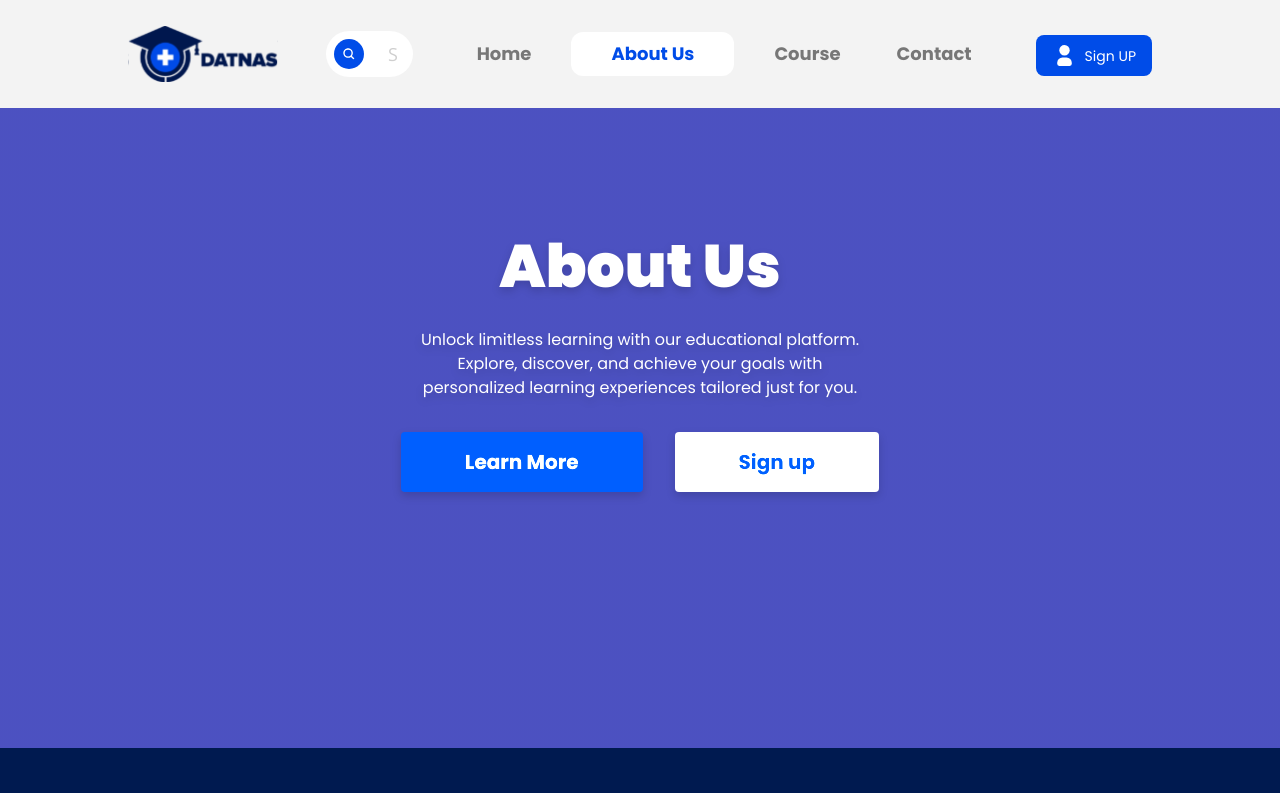
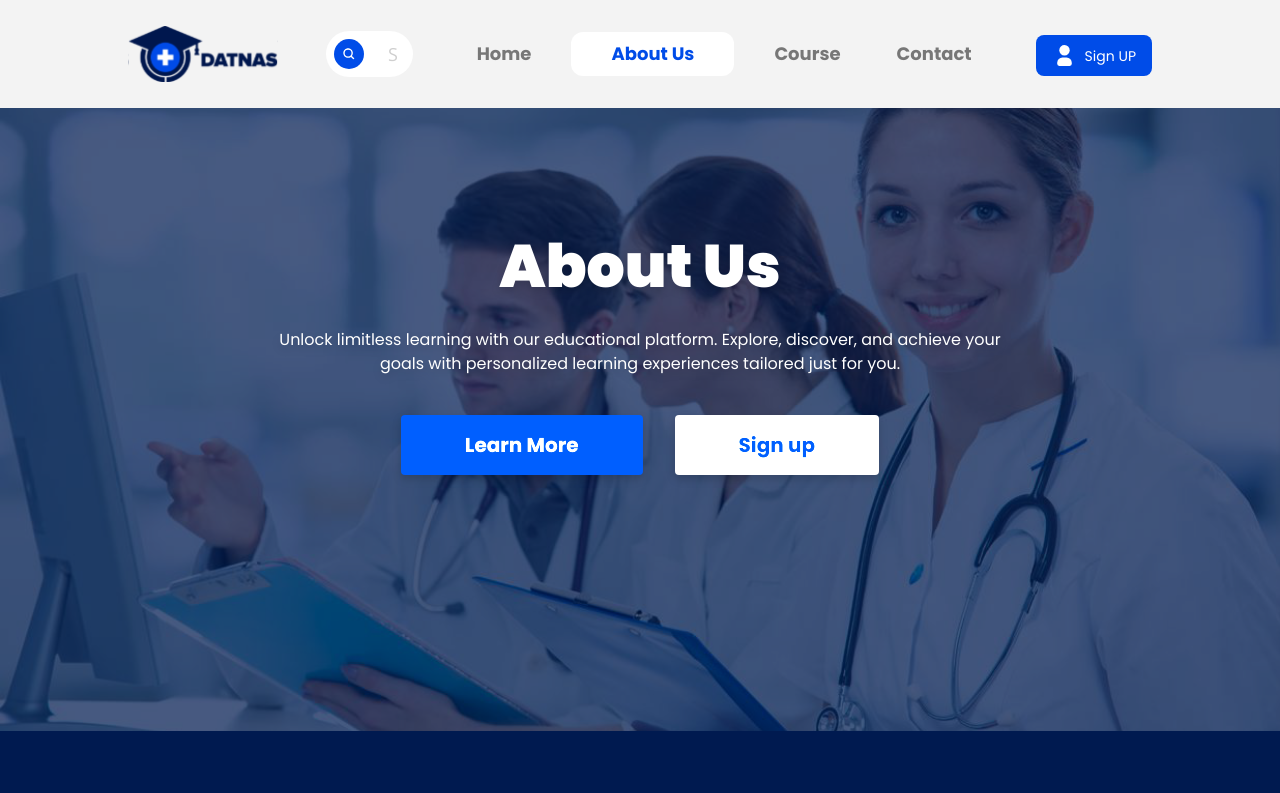
Before and after one commit to Jay-davisphem/datnas-client, a Next.js app: page /about-us in a window 1280 px wide. Shown: the top 793 px of the page. Built offline with nearby package versions, Linux system fonts and the light colour scheme.

Commit message:
fix: cross platform bg image rendering

```diff
--- a/app/globals.css
+++ b/app/globals.css
@@ -41,8 +41,3 @@ body {
     flex: 0 0 33.3333%;
   }
 }
-
-
-.tr-hero-image{
-  background-image:linear-gradient(rgba(95, 95, 221, 0.8), rgba(95, 95, 221, 0.8)), url(/hero-page-doc.svg);
-}
--- a/app/ui/body/home/AboutUsComponents.tsx
+++ b/app/ui/body/home/AboutUsComponents.tsx
@@ -1,17 +1,27 @@
-import Link from 'next/link'
-import Button from '../../Button'
+import Link from 'next/link';
+import Image from 'next/image';
+import Button from '../../Button';
 
 export default function AboutUs1() {
   return (
-    <div className="tr-hero-image bg-cover bg-no-repeat bg-center w-full relative p-6 pt-25 md:p-16 lg:p-32 pb-40 lg:pb-64 ">
-       {/* bg-[url(/hero-page-doc.svg)] opacity-50 bg-cover bg-center h-screen w-full relative z-1 p-6 pt-25 md:p-16 lg:p-32 */}
-      {/* Lighter overlay with blend mode */}
-      {/* <div className="absolute inset-0 bg-blue-500 bg-opacity-40 mix-blend-overlay z-2"></div>         */}
+    <div className="relative w-full flex flex-col items-center text-center p-6 md:p-16 lg:p-32 pb-40 lg:pb-64">
+      {/* Image Container */}
+      <div className="absolute inset-0 -z-10 overflow-hidden opacity-35">
+        <Image
+          src="/hero-page-doc.png"
+          alt="About Us"
+          layout="fill"
+          objectFit="cover"
+          objectPosition="center"
+          className="opacity-80"
+          priority
+        />
+      </div>
 
-      {/* Text content with higher contrast */}
-      <div className="text-white relative bg-transparent flex flex-col items-center h-full text-2xl gap-8 brightness-125 drop-shadow-lg">
+      {/* Content */}
+      <div className="text-white flex flex-col items-center gap-8 max-w-4xl brightness-125 drop-shadow-lg">
         <h1 className='text-3xl md:text-6xl font-black'>About Us</h1>
-        <p className='text-base md:px-32 text-center lg:px-70'>
+        <p className='text-base md:px-16 lg:px-20'>
           Unlock limitless learning with our educational platform. Explore, discover, and achieve your goals with personalized learning experiences tailored just for you.
         </p>
         <div className="flex gap-4 md:gap-8">
@@ -28,5 +38,5 @@ export default function AboutUs1() {
         </div>
       </div>
     </div>
-  )
+  );
 }
```
Also changed, not shown: public/hero-page-doc.png (added).
